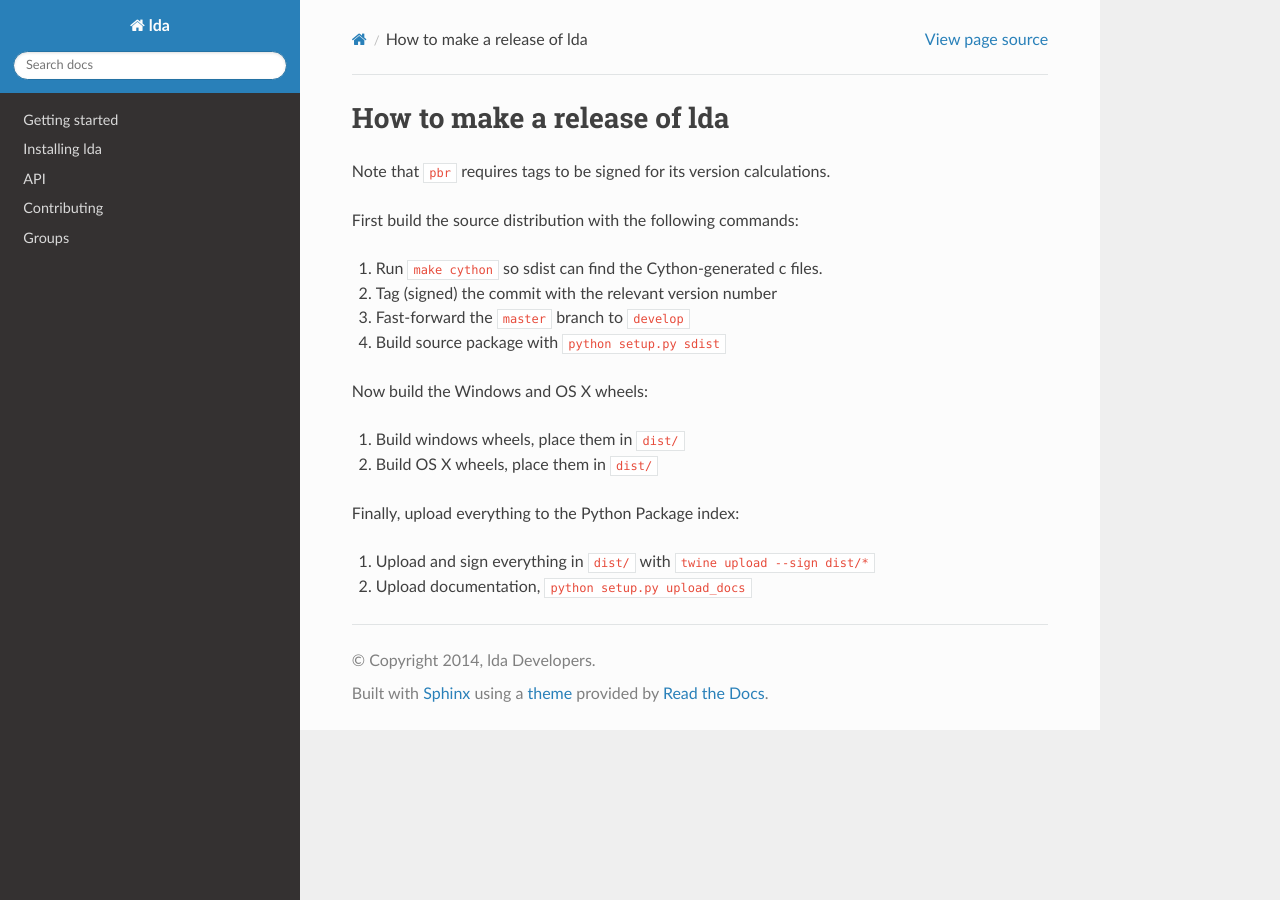
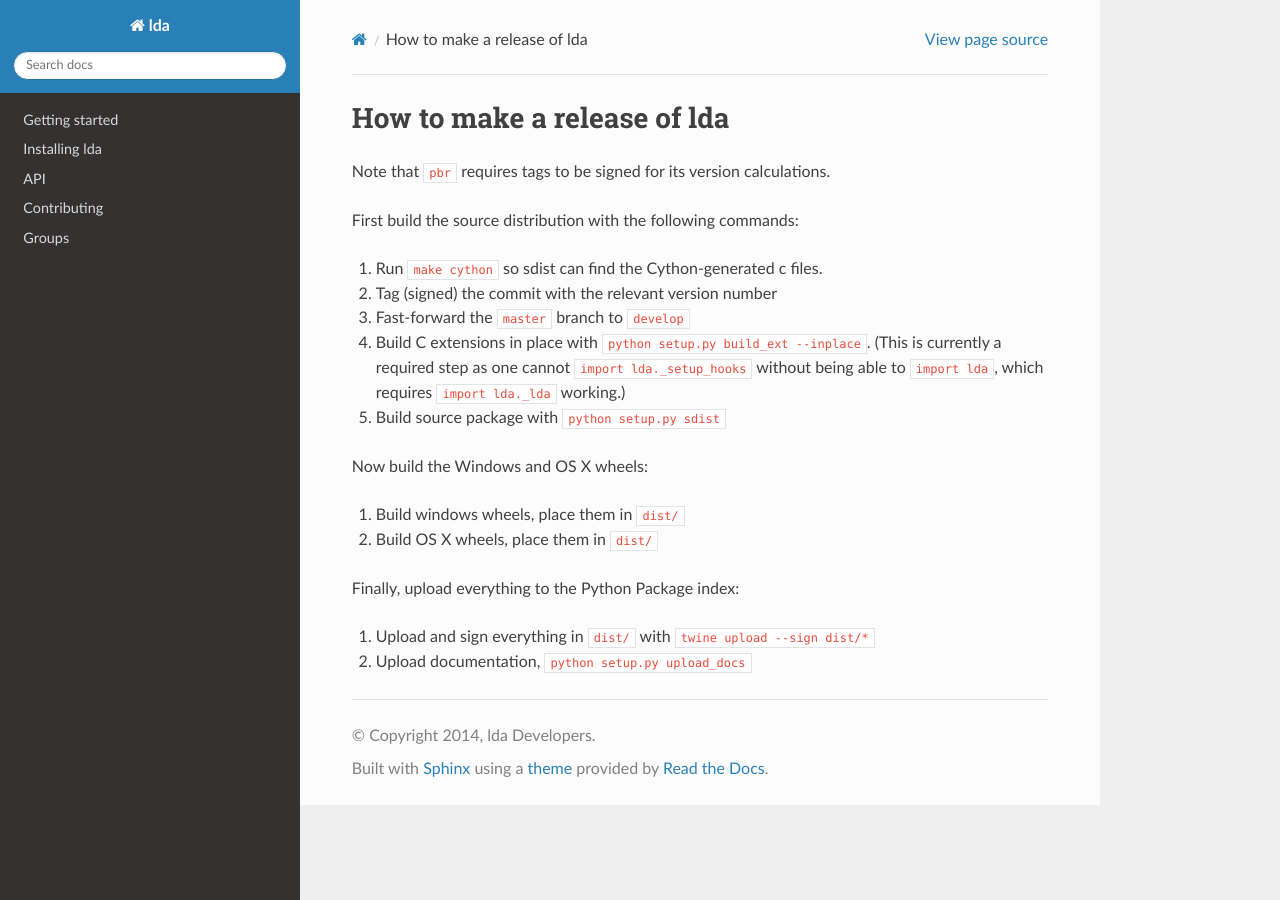
Before and after one commit to lda-project/lda, a Sphinx documentation site: the page built from doc/source/release_howto.rst, in a window 1280 px wide. Built offline with Sphinx 7.4.7 and the Read the Docs theme 2.0.0, drawn with Linux system fonts in a browser that asks for light colours.

Commit message:
DOC: setup.py build_ext must be run before sdist
sdist uses a hook in lda._setup_hooks which cannot be imported without
first importing lda.lda, which, in turn, imports lda._lda. Bref, run
python setup.py build_ext --inplace on the platform you are running
python setup.py sdist on.

```diff
--- a/doc/source/release_howto.rst
+++ b/doc/source/release_howto.rst
@@ -9,6 +9,10 @@ First build the source distribution with the following commands:
 #. Run ``make cython`` so sdist can find the Cython-generated c files.
 #. Tag (signed) the commit with the relevant version number
 #. Fast-forward the ``master`` branch to ``develop``
+#. Build C extensions in place with ``python setup.py build_ext --inplace``.
+   (This is currently a required step as one cannot ``import lda._setup_hooks``
+   without being able to ``import lda``, which requires ``import lda._lda``
+   working.)
 #. Build source package with ``python setup.py sdist``
 
 Now build the Windows and OS X wheels:
```
